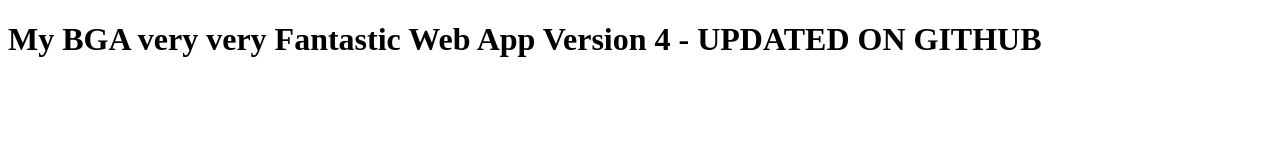
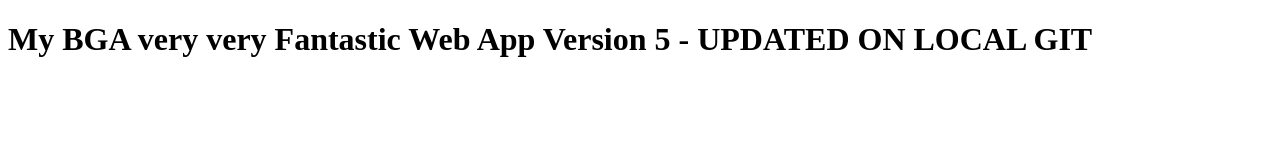
Before and after one commit to BGA-DXC/bga38-bgawebapp01, a plain HTML site: page index.htm in a window 1280 px wide. Drawn offline with Linux system fonts and the light colour scheme.

Commit message:
update from local GIT

```diff
--- a/index.htm
+++ b/index.htm
@@ -6,6 +6,6 @@
         <title></title>
     </head>
     <body>
-        <H1>My BGA very very Fantastic Web App Version 4 - UPDATED ON GITHUB </H1>
+        <H1>My BGA very very Fantastic Web App Version 5 - UPDATED ON LOCAL GIT </H1>
     </body>
 </html>
```
